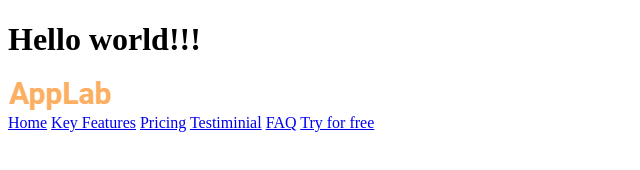
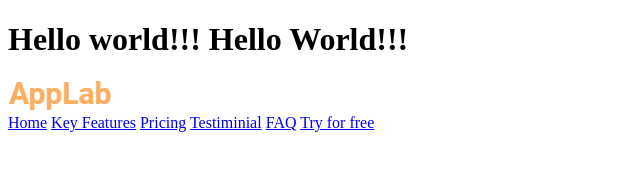
Before and after one commit to ElnurAbsamatov-tea/landing, a plain HTML site: page index.html in a window 1280 px wide. Shown: the whole page, without its empty margins (0-640 px from the left). Drawn offline with Linux system fonts and the light colour scheme.

Commit message:
changed index.html

```diff
--- a/index.html
+++ b/index.html
@@ -7,7 +7,7 @@
     <title>Document</title>
   </head>
   <body>
-    <h1>Hello world!!!</h1>
+    <h1>Hello world!!! Hello World!!!</h1>
     <section>
       <nav>
         <a href="#"><img src="/img/AppLab@1X.png" alt="logo" /></a>
```
